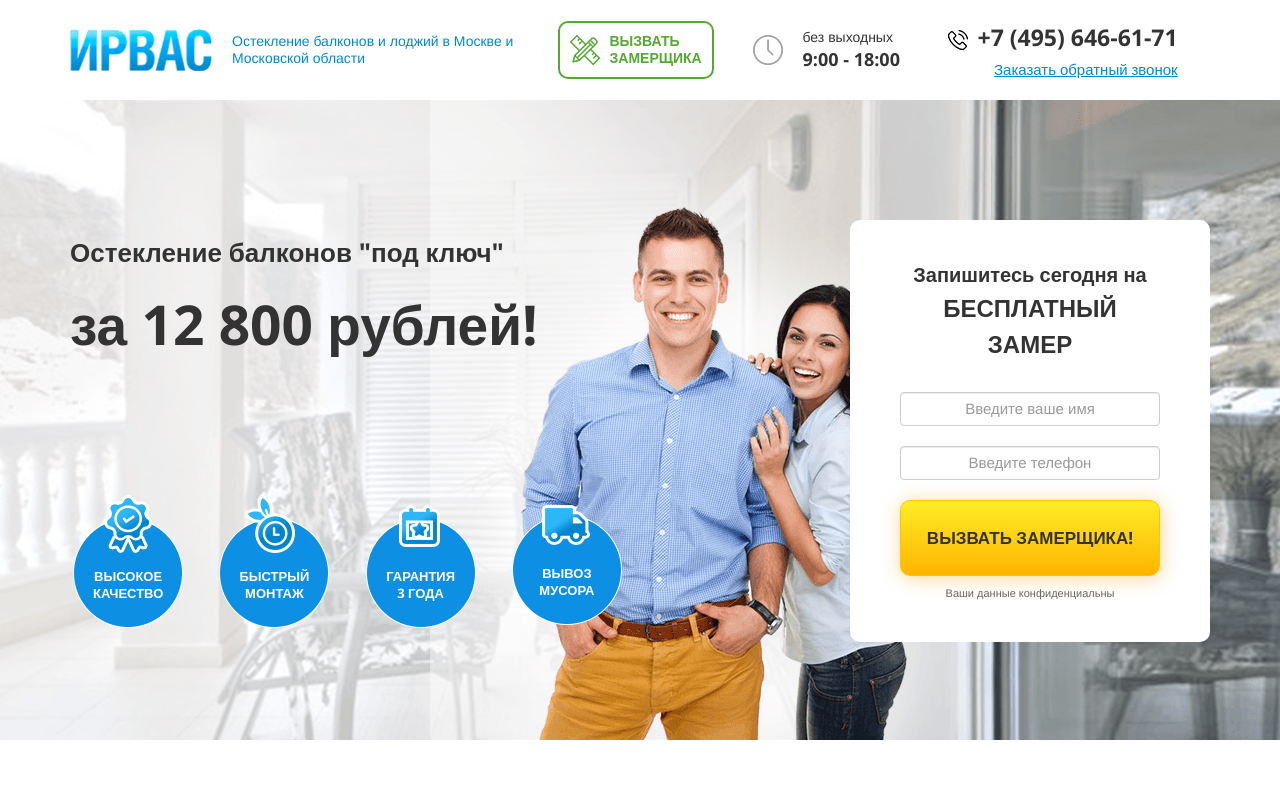
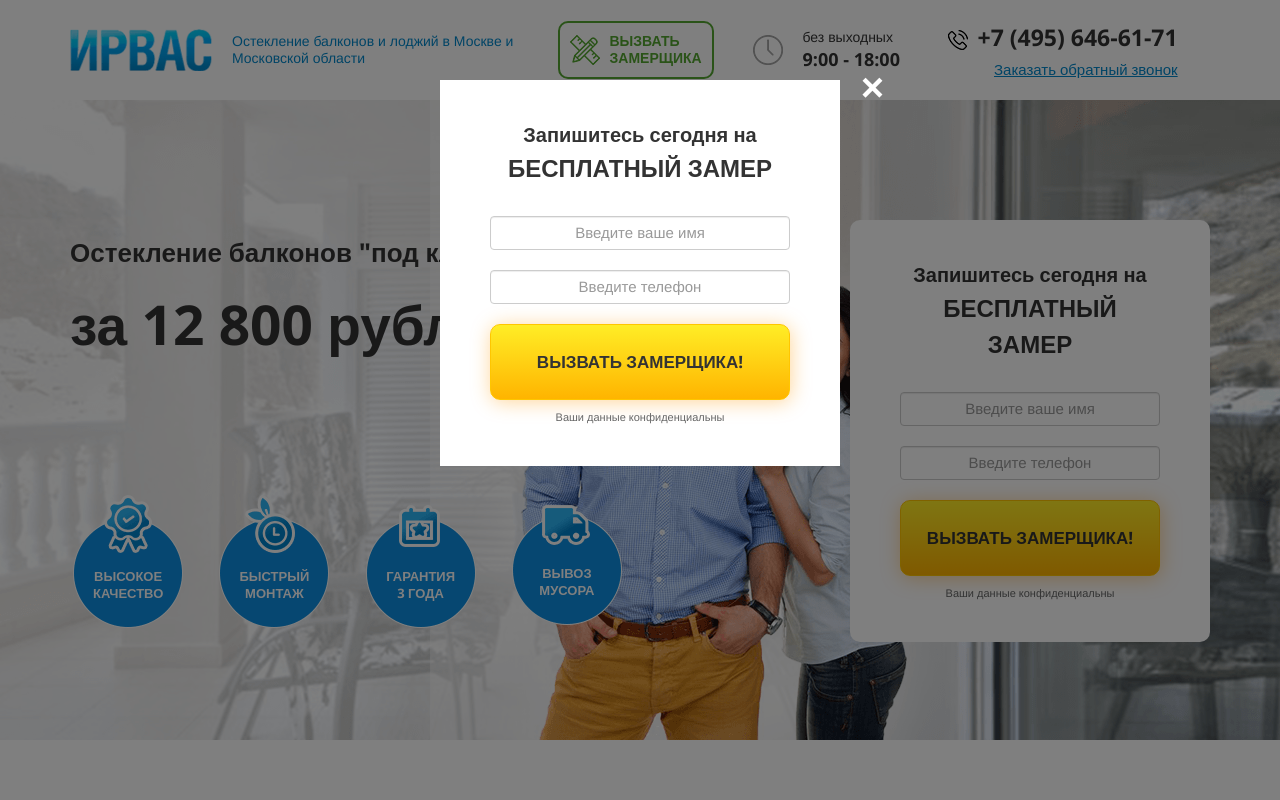
Before and after one commit to Dalmonker/irvas-landing, a website built with Vite: page index.html in a window 1280 px wide. Both pictures are taken after a click on the button "ВЫЗВАТЬ ЗАМЕРЩИКА". Shown: the top 800 px of the page. Built offline with nearby package versions, Linux system fonts and the light colour scheme.

Commit message:
add modal.js

```diff
--- a/index.html
+++ b/index.html
@@ -915,6 +915,7 @@
             </div>
         </div>
     </div>
+    <script type="module" src="./src/js/main.js"></script>
 
     <script src="https://ajax.googleapis.com/ajax/libs/jquery/1.11.3/jquery.min.js"></script>
     <!-- Add slick.js -->
--- a/src/js/main.js
+++ b/src/js/main.js
@@ -0,0 +1,5 @@
+import modals from "./modules/modals";
+
+window.addEventListener("DOMContentLoaded", () => {
+  modals();
+});
--- /dev/null
+++ b/src/js/modules/modals.js
@@ -0,0 +1,24 @@
+const modals = () => {
+  function bindModal(trigger, modal, close) {
+    trigger.addEventListener("click", (e) => {
+      if (e.target) {
+        e.preventDefault();
+      }
+
+      modal.style.display = "block";
+      document.body.style.overflow = "hidden";
+    });
+    close.addEventListener("click", () => {
+      modal.style.display = "none";
+      document.body.style.overflow = "";
+    });
+  }
+
+  const callEngineerBtn = document.querySelector(".popup_engineer_btn"),
+    modalEngineer = document.querySelector(".popup_engineer"),
+    modalEngineerClose = document.querySelector(".popup_engineer .popup_close");
+
+  bindModal(callEngineerBtn, modalEngineer, modalEngineerClose);
+};
+
+export default modals;
```
Also changed, not shown: main.js (deleted).
